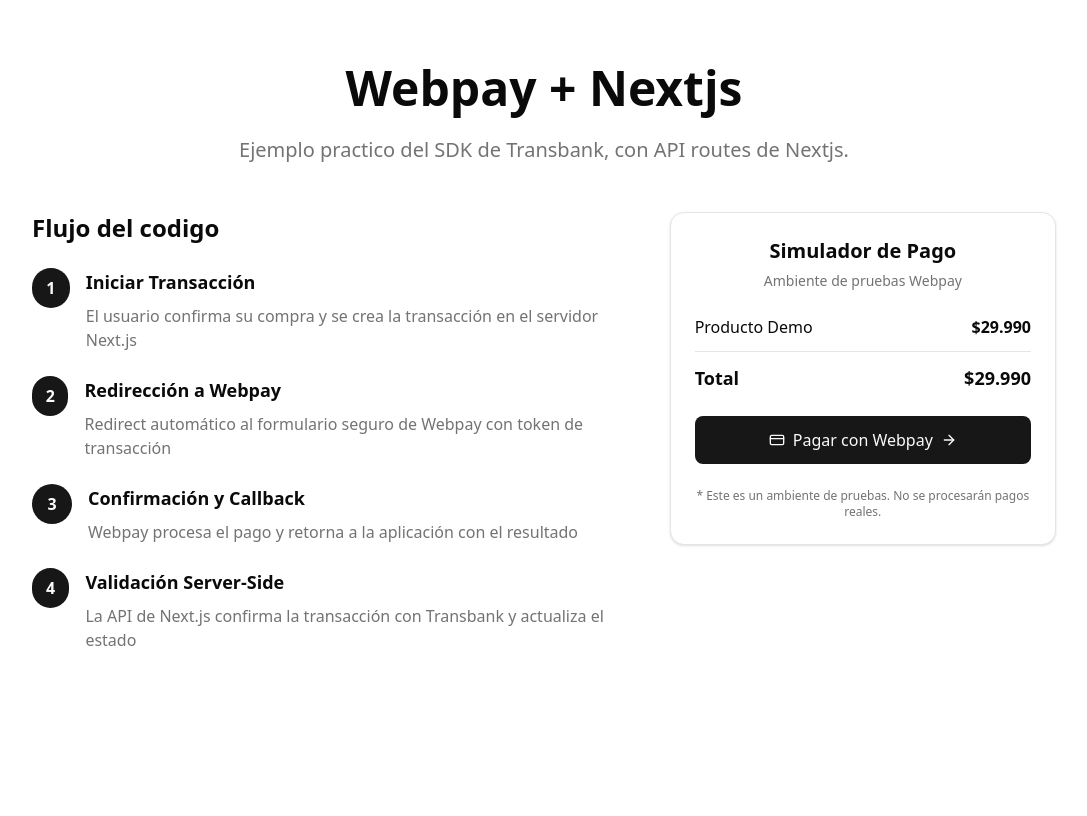
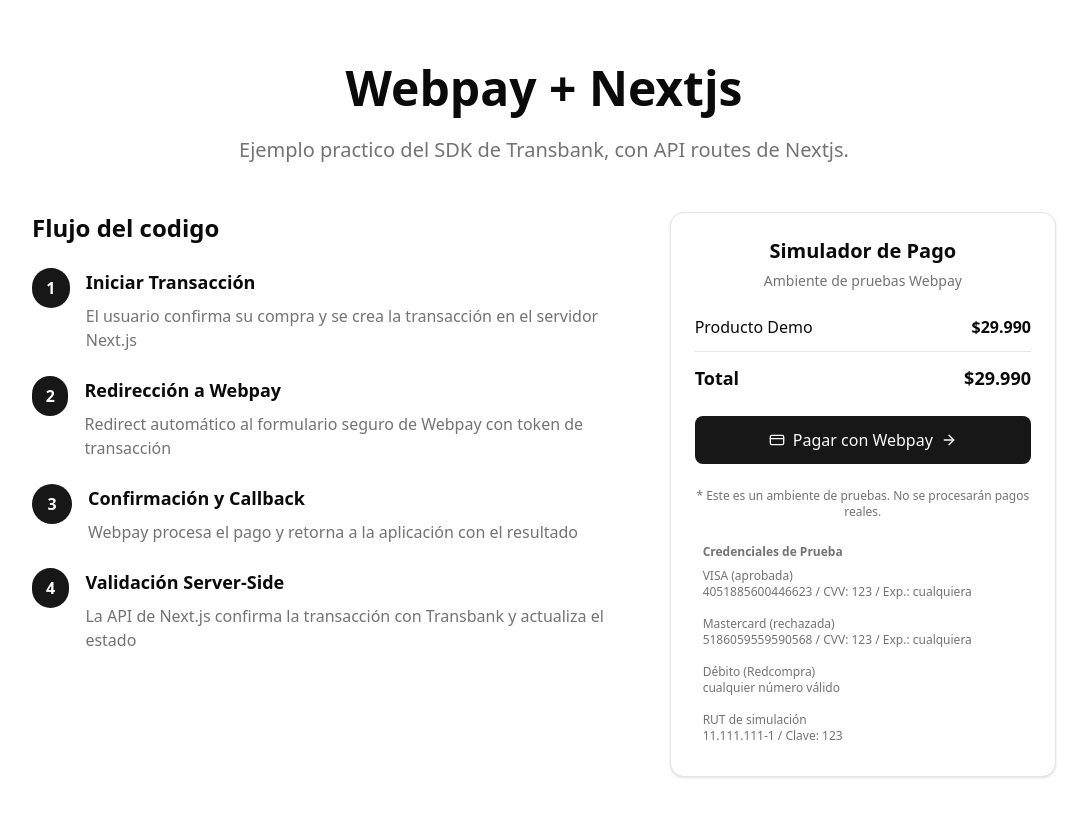
Before and after one commit to LCisternas/webpay-nextjs, a Next.js app: page / in a window 1280 px wide. Shown: the top 816 px of the page, without its empty margins (96-1183 px from the left). Built offline with nearby package versions, Linux system fonts and the light colour scheme.

Commit message:
complete api route for testing webpay

```diff
--- a/app/api/webpay/test/commit/route.ts
+++ b/app/api/webpay/test/commit/route.ts
@@ -26,12 +26,12 @@
 );
 
 export async function POST(req: Request) {
-  // Extraemos token y buyOrder desde la petición
-  const { token, buyOrder } = await req.json();
+  // Extraemos el token desde la petición
+  const { token } = await req.json();
 
-  if (!token || !buyOrder) {
+  if (!token) {
     return NextResponse.json(
-      { error: 'Faltan y son necesarios token y buyOrder' },
+      { error: 'Token is missing' },
       { status: 400 }
     );
   }
--- a/app/api/webpay/test/create/route.ts
+++ b/app/api/webpay/test/create/route.ts
@@ -31,7 +31,7 @@
     const sessionId = `S-${Date.now()}`;
     const host = process.env.NEXT_PUBLIC_HOST ?? 'http://localhost:3000';
 
-    const returnUrl = `${host}/checkout/webpay/commit`;
+    const returnUrl = `${host}/process`;
 
     const { url, token } = await tx.create(
       buyOrder,
--- a/app/page.tsx
+++ b/app/page.tsx
@@ -152,6 +152,37 @@
                       * Este es un ambiente de pruebas. No se procesarán pagos
                       reales.
                     </p>
+
+                    <div className="text-xs text-muted-foreground">
+                      <p className="font-semibold text-xs text-left pl-2">
+                        Credenciales de Prueba
+                      </p>
+                      <div className="p-2">
+                        <div className="font-medium">VISA (aprobada)</div>
+                        <div>
+                          4051885600446623 / CVV: 123 / Exp.: cualquiera
+                        </div>
+                      </div>
+
+                      <div className="p-2">
+                        <div className="font-medium">
+                          Mastercard (rechazada)
+                        </div>
+                        <div>
+                          5186059559590568 / CVV: 123 / Exp.: cualquiera
+                        </div>
+                      </div>
+
+                      <div className="p-2">
+                        <div className="font-medium">Débito (Redcompra)</div>
+                        <div>cualquier número válido</div>
+                      </div>
+
+                      <div className="p-2">
+                        <div className="font-medium">RUT de simulación</div>
+                        <div>11.111.111-1 / Clave: 123</div>
+                      </div>
+                    </div>
                   </CardContent>
                 </Card>
               </form>
```
